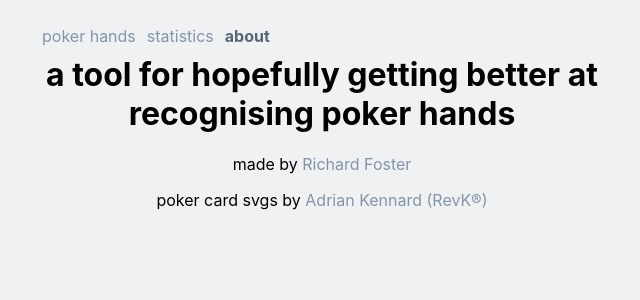
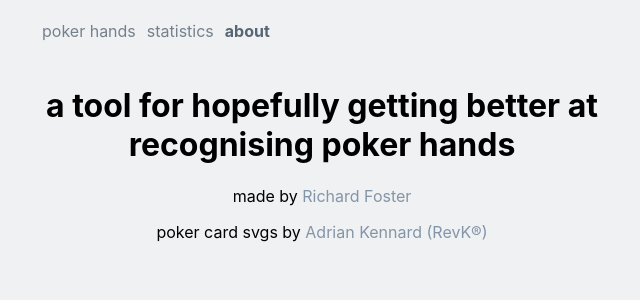
Before and after one commit to rrpff/poker-trainer, a Next.js app: page /about in a window 1280 px wide. Shown: the top 300 px of the page, without its empty margins (318-958 px from the left). Built offline with nearby package versions, Linux system fonts and the light colour scheme.

Commit message:
Clean up page designs

```diff
--- a/components/Navigation.tsx
+++ b/components/Navigation.tsx
@@ -1,15 +1,22 @@
 import Link from 'next/link'
 import styled from '@emotion/styled'
-import React, { MouseEvent, useState } from 'react'
+import React, { CSSProperties, MouseEvent, useState } from 'react'
 import { GrMenu, GrClose } from 'react-icons/gr'
 import { PageContent } from './PageContent'
 
 export interface INavigationProps {
   links: { name: string, href: string }[]
   selectedHref?: string
+  background?: CSSProperties['color']
+  color?: 'light' | 'dark'
 }
 
-export const Navigation = (props: INavigationProps) => {
+export const Navigation = ({
+  links,
+  selectedHref,
+  background = '#f0f1f3',
+  color = 'dark',
+}: INavigationProps) => {
   const [expanded, setExpanded] = useState(false)
 
   const handleOpen = (e: MouseEvent) => {
@@ -25,15 +32,15 @@ export const Navigation = (props: INavigationProps) => {
   }
 
   return (
-    <NavigationBar expanded={expanded}>
+    <NavigationBar background={background} color={color} expanded={expanded}>
       {expanded ? (
-        <MobileIconContainer>
+        <MobileIconContainer color={color}>
           <a href="#!" onClick={handleClose}>
             <GrClose />
           </a>
         </MobileIconContainer>
       ) : (
-        <MobileIconContainer>
+        <MobileIconContainer color={color}>
           <a href="#!" onClick={handleOpen}>
             <GrMenu />
             <span>menu</span>
@@ -42,11 +49,12 @@ export const Navigation = (props: INavigationProps) => {
       )}
       <NavigationItems expanded={expanded}>
         <PageContent style={{ textAlign: 'left' }}>
-          {props.links.map((link, index) => (
+          {links.map((link, index) => (
             <NavigationItem key={index}>
               <Link href={link.href} passHref>
                 <NavigationLink
-                  selected={props.selectedHref === link.href}
+                  selected={selectedHref === link.href}
+                  color={color}
                   onClick={() => {
                     setExpanded(false)
                   }}
@@ -62,12 +70,12 @@ export const Navigation = (props: INavigationProps) => {
   )
 }
 
-const NavigationBar = styled.nav<{ expanded: boolean }>`
+const NavigationBar = styled.nav<{ background: CSSProperties['color'], expanded: boolean }>`
   display: flex;
   flex-direction: column;
   justify-content: left;
 
-  background: #f0f1f3;
+  background: ${props => props.background};
 
   position: absolute;
   top: 0px;
@@ -81,11 +89,11 @@ const NavigationBar = styled.nav<{ expanded: boolean }>`
     flex-direction: row;
 
     height: 55px;
-    padding-top: 20px;
+    padding: 30px 0 20px;
   }
 `
 
-const MobileIconContainer = styled.div`
+const MobileIconContainer = styled.div<{ color: 'light' | 'dark' }>`
   display: block;
   font-size: 2rem;
   padding: 20px;
@@ -97,12 +105,13 @@ const MobileIconContainer = styled.div`
 
   span {
     font-size: 1rem;
-    color: #8395a7;
+    color: ${props => props.color === 'light' ? '#fff' : '#8395a7'};
     padding-left: 12px;
+    opacity: 0.8;
   }
 
   > a > svg path {
-    stroke: #8395a7;
+    stroke: ${props => props.color === 'light' ? '#fff' : '#8395a7'};
   }
 
   @media (min-width: 600px) {
@@ -133,10 +142,12 @@ const NavigationItem = styled.li`
   }
 `
 
-const NavigationLink = styled.a<{ selected: boolean }>`
+const NavigationLink = styled.a<{ color: 'light' | 'dark', selected: boolean }>`
   text-transform: lowercase;
-  color: ${props => props.selected ?  '#576574' : '#8395a7'};
+  color: ${props => props.color === 'light' ? '#fff' : '#576574'};
+  opacity: ${props => props.selected ? 1 : 0.8};
   font-weight: ${props => props.selected ? 'bold' : 'auto'};
+  transition: opacity 0.2s;
 
   display: block;
   padding: 6px 0;
@@ -148,6 +159,7 @@ const NavigationLink = styled.a<{ selected: boolean }>`
   }
 
   &:hover {
-    color: #576574;
+    color: ${props => props.color === 'light' ? '#fff' : '#576574'};
+    opacity: 1;
   }
 `
--- a/containers/Layout.tsx
+++ b/containers/Layout.tsx
@@ -1,10 +1,13 @@
 import styled from '@emotion/styled'
 import { useRouter } from 'next/router'
-import { Fragment, ReactNode } from 'react'
+import { CSSProperties, ReactNode } from 'react'
 import { Navigation } from '../components/Navigation'
 
 export interface ILayoutProps {
   children: ReactNode
+  background?: CSSProperties['color']
+  navigationBackground?: CSSProperties['color']
+  navigationColor?: 'light' | 'dark'
 }
 
 const LINKS = [
@@ -17,14 +20,31 @@ export const Layout = (props: ILayoutProps) => {
   const { pathname } = useRouter()
 
   return (
-    <Fragment>
-      <Navigation selectedHref={pathname} links={LINKS} />
+    <Container background={props.background}>
+      <Navigation
+        selectedHref={pathname}
+        links={LINKS}
+        background={props.navigationBackground}
+        color={props.navigationColor}
+      />
       <Main>
         {props.children}
       </Main>
-    </Fragment>
+    </Container>
   )
 }
+
+const Container = styled.div<{ background?: CSSProperties['color'] }>`
+  position: absolute;
+  top: 0px;
+  left: 0px;
+  width: 100%;
+  height: 100%;
+
+  overflow: auto;
+
+  background: ${props => props.background || '#f0f1f3'};
+`
 
 const Main = styled.main`
   margin-top: 70px;
--- a/pages/about.tsx
+++ b/pages/about.tsx
@@ -9,7 +9,7 @@ const AboutPage = () => {
         <title>About - Poker Trainer</title>
       </Head>
 
-      <PageContent>
+      <PageContent style={{ paddingTop: '10px' }}>
         <h1>a tool for hopefully getting better at recognising poker hands</h1>
 
         <p>made by <a href="https://github.com/rrpff">Richard Foster</a></p>
--- a/pages/index.tsx
+++ b/pages/index.tsx
@@ -10,7 +10,7 @@ const PreloadCardImages = dynamic(() => import('../components/PreloadCardImages'
 
 export const HomePage = () => {
   return (
-    <Layout>
+    <Layout background="#fff" navigationColor="light" navigationBackground="#01a3a4">
       <Head>
         <title>Poker Trainer</title>
       </Head>
--- a/pages/statistics.tsx
+++ b/pages/statistics.tsx
@@ -12,7 +12,7 @@ export const StatisticsPage = () => {
         <title>Statistics - Poker Trainer</title>
       </Head>
 
-      <PageContent>
+      <PageContent style={{ paddingTop: '20px' }}>
         <Statistics />
       </PageContent>
     </Layout>
--- a/styles/globals.css
+++ b/styles/globals.css
@@ -4,8 +4,6 @@ body {
   margin: 0;
   font-family: -apple-system, BlinkMacSystemFont, Segoe UI, Roboto, Oxygen,
     Ubuntu, Cantarell, Fira Sans, Droid Sans, Helvetica Neue, sans-serif;
-
-  background: #f0f1f3;
 }
 
 a {
```
Also changed, not shown: containers/GuessingGame.tsx (+13 -5 lines), 2 other files (tests, documents, lock files or other folders).
